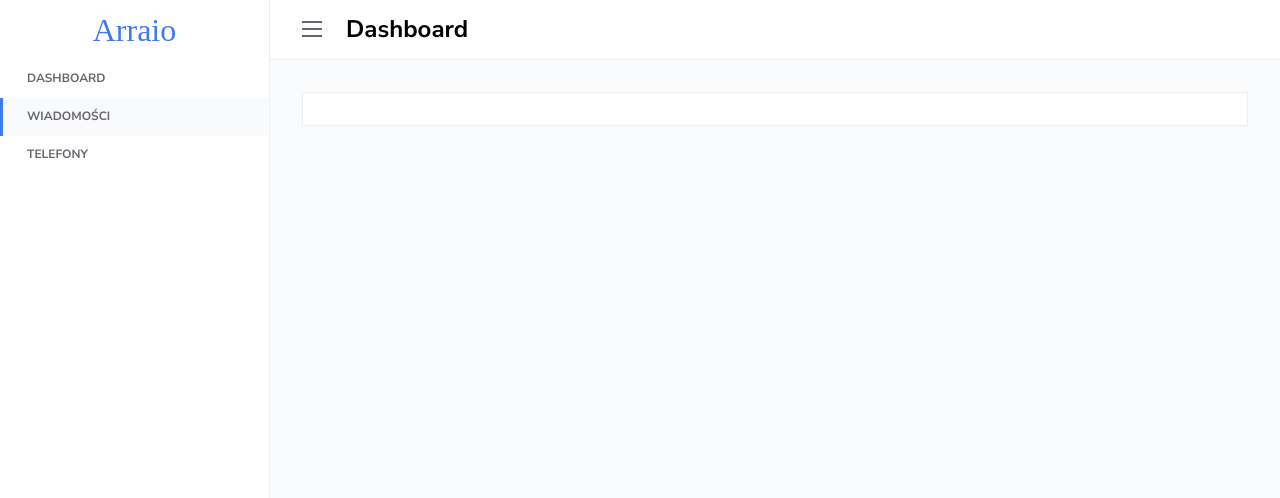
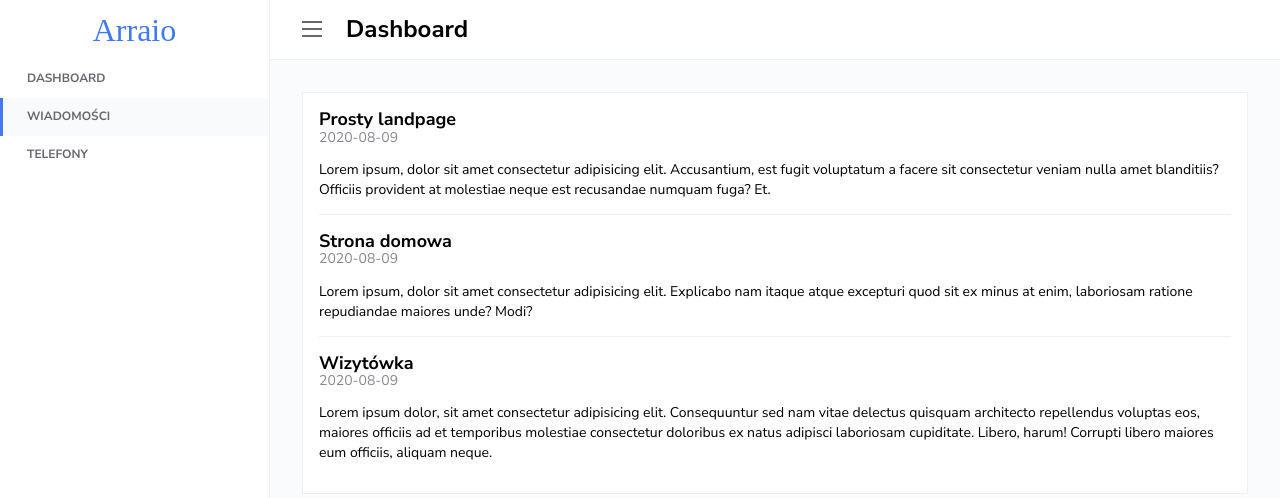
Before and after one commit to tsedor/tmpp, a React (Create React App) app: page /messages in a window 1280 px wide. Shown: the top 498 px of the page. Built offline with nearby package versions, Linux system fonts and the light colour scheme; a web font is replaced by a local one.

Commit message:
added messages list

```diff
--- a/src/components/Messages.jsx
+++ b/src/components/Messages.jsx
@@ -2,24 +2,55 @@ import React from 'react';
 import styled from 'styled-components';
 
 const MessagesList = styled.ul`
+  background-color: #ffffff;
+  border: 1px #efefef solid;
   list-style: none;
   margin: 0;
   padding: 0;
 `;
 const MessagesListItem = styled.li`
-  background-color: #ffffff;
-  border: 1px #efefef solid;
+  border-bottom: 1px #efefef solid;
   display: flex;
   flex-direction: column;
-  padding: 1em;
+  margin: 1em;
+  &:last-child {
+    border-bottom: none;
+  }
+`;
+const MessageTitle = styled.h2`
+  font-size: 18px;
+  margin: 0;
+`;
+const MessageDate = styled.span`
+  color: #87868e;
+  font-size: 14px;
+`;
+const MessageDetails = styled.p`
+  font-size: 14px;
+  line-height: 20px;
 `;
 
 const Messages = () => {
   return (
-    <MessagesList>
-      <MessagesListItem>
-      </MessagesListItem>
-    </MessagesList>
+    <>
+      <MessagesList>
+        <MessagesListItem>
+          <MessageTitle>Prosty landpage</MessageTitle>
+          <MessageDate>2020-08-09</MessageDate>
+          <MessageDetails>Lorem ipsum, dolor sit amet consectetur adipisicing elit. Accusantium, est fugit voluptatum a facere sit consectetur veniam nulla amet blanditiis? Officiis provident at molestiae neque est recusandae numquam fuga? Et.</MessageDetails>
+        </MessagesListItem>
+        <MessagesListItem>
+          <MessageTitle>Strona domowa</MessageTitle>
+          <MessageDate>2020-08-09</MessageDate>
+          <MessageDetails>Lorem ipsum, dolor sit amet consectetur adipisicing elit. Explicabo nam itaque atque excepturi quod sit ex minus at enim, laboriosam ratione repudiandae maiores unde? Modi?</MessageDetails>
+        </MessagesListItem>
+        <MessagesListItem>
+          <MessageTitle>Wizytówka</MessageTitle>
+          <MessageDate>2020-08-09</MessageDate>
+          <MessageDetails>Lorem ipsum dolor, sit amet consectetur adipisicing elit. Consequuntur sed nam vitae delectus quisquam architecto repellendus voluptas eos, maiores officiis ad et temporibus molestiae consectetur doloribus ex natus adipisci laboriosam cupiditate. Libero, harum! Corrupti libero maiores eum officiis, aliquam neque.</MessageDetails>
+        </MessagesListItem>
+      </MessagesList>
+    </>
   )
 }
 
```
